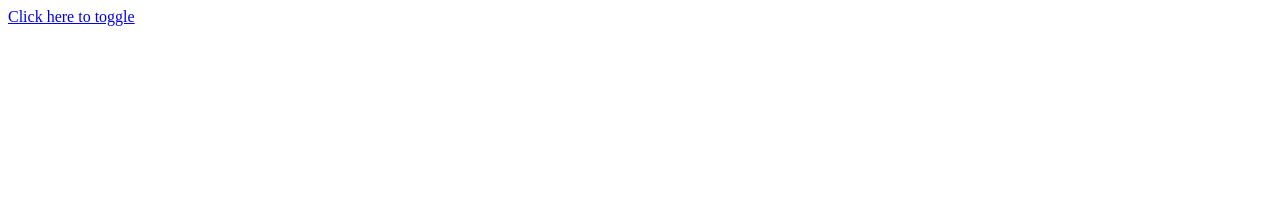
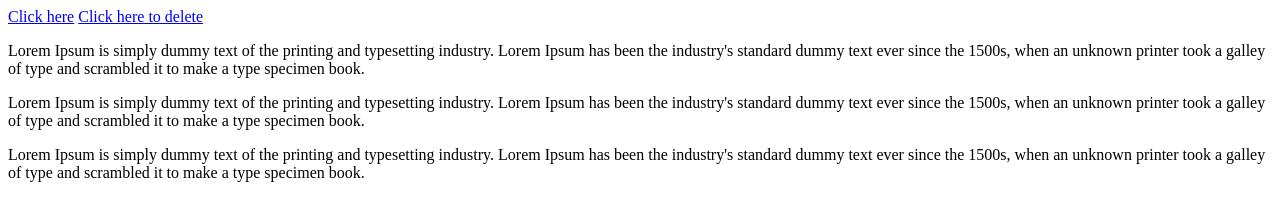
Before and after one commit to lfsalazarcruz/jQuery1, a plain HTML site: page hover_effect.html in a window 1280 px wide. Drawn offline with Linux system fonts and the light colour scheme.

Commit message:
Updated hover file

```diff
--- a/hover_effect.html
+++ b/hover_effect.html
@@ -6,13 +6,45 @@
     <script src="js/jquery.js"></script>
     <!-- <script src="js/scripts.js"></script> -->
     <script>
-      $("document").ready(function() {});
+      $("document").ready(function() {
+        $("p").hover(highlight);
+
+        function highlight() {
+          $(this).toggleClass("highlight");
+        }
+      });
     </script>
 
-    <style></style>
+    <style>
+      .highlight {
+        background: rgb(48, 29, 73);
+        color: #fff;
+        font-weight: lighter;
+      }
+    </style>
   </head>
   <body>
-    <a href="#">Click here to toggle</a>
+    <a href="#">Click here</a>
+    <a href="#">Click here to delete</a>
+    <div id="box">
+      <p>
+        Lorem Ipsum is simply dummy text of the printing and typesetting
+        industry. Lorem Ipsum has been the industry's standard dummy text ever
+        since the 1500s, when an unknown printer took a galley of type and
+        scrambled it to make a type specimen book.
+      </p>
+      <p>
+        Lorem Ipsum is simply dummy text of the printing and typesetting
+        industry. Lorem Ipsum has been the industry's standard dummy text ever
+        since the 1500s, when an unknown printer took a galley of type and
+        scrambled it to make a type specimen book.
+      </p>
+      <p>
+        Lorem Ipsum is simply dummy text of the printing and typesetting
+        industry. Lorem Ipsum has been the industry's standard dummy text ever
+        since the 1500s, when an unknown printer took a galley of type and
+        scrambled it to make a type specimen book.
+      </p>
     </div>
   </body>
 </html>
```
